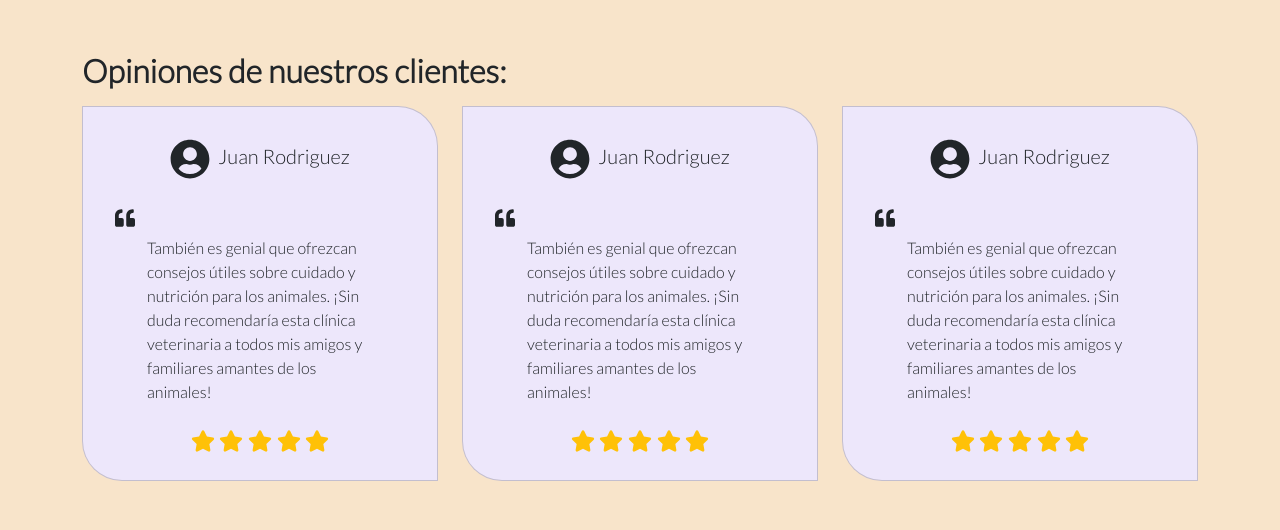
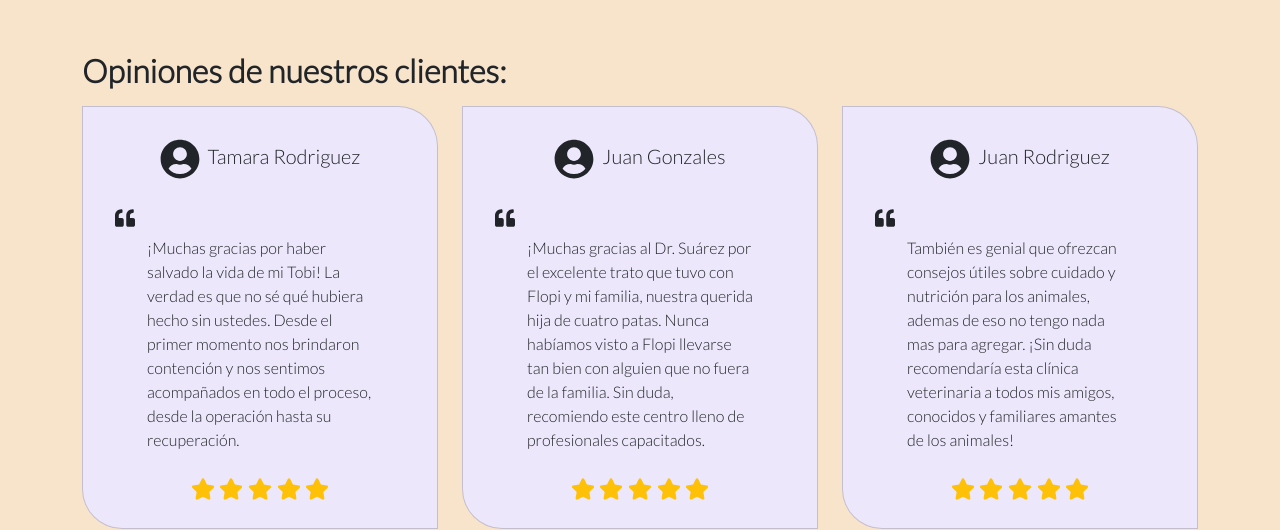
Before and after one commit to yanina-rodriguez-dev/veterinaria-frontend, a React (Vite) app: page / in a window 1280 px wide. Shown: the part 3880-4410 px from the top of the page. Built offline with nearby package versions, Linux system fonts and the light colour scheme.

Commit message:
Modifico el sector de opiniones con diferentes comentarios

```diff
--- a/src/App.css
+++ b/src/App.css
@@ -1,5 +1,6 @@
 .fondoGeneral{
-   background: #e7d0b1;
+   /* background: #e7d0b1; */
+   background-color: rgb(249, 231, 231);
 }
 .opinion{
    border-radius: 0px 40px;
--- a/src/components/common/Menu.jsx
+++ b/src/components/common/Menu.jsx
@@ -60,8 +60,8 @@ function Menu({ usuarioLogueado, setUsuarioLogueado }) {
             />
           </Navbar.Brand>
           <Navbar.Offcanvas
-            show={offcanvasShow} // Asignar el estado del Offcanvas al prop 'show'
-            onHide={cerrarOffcanvas} // Llamar a la función para cerrar el Offcanvas al hacer clic fuera del mismo
+            show={offcanvasShow}
+            onHide={cerrarOffcanvas}
             id={`offcanvasNavbar-expand-${expand}`}
             aria-labelledby={`offcanvasNavbarLabel-expand-${expand}`}
             placement="start"
--- a/src/components/views/Error404.jsx
+++ b/src/components/views/Error404.jsx
@@ -8,10 +8,10 @@ import "../../css/Error404.css"
 const Error404 = () => {
   return (
     <section className="error text-center my-0 mt-0 mainSection fondoError">
-      <img src={errorCanva} alt="error404" className="widthGif" />
+      <img src={errorCanva} alt="error404"/>
       <div>
         <Link to="/">
-        <Button variant="default" className="btnError mt-3 text-light">Volver al inicio</Button>
+        <Button variant="default" className="btnError my-3 text-light">Volver al inicio</Button>
         </Link>
       </div>
     </section>
--- a/src/components/views/paginaPrincipal/Opiniones.jsx
+++ b/src/components/views/paginaPrincipal/Opiniones.jsx
@@ -15,17 +15,14 @@ const Opiniones = () => {
                 <Card.Title className="mb-4 my-3 text-center">
                   {" "}
                   <FaUserCircle className="fs-1 me-2" />
-                  Juan Rodriguez{" "}
+                  Tamara Rodriguez{" "}
                 </Card.Title>
                 <Card.Title className="mb-2">
                   {" "}
                   <FaQuoteLeft className="ms-3" />{" "}
                 </Card.Title>
-                <Card.Text className="mx-lg-5 mx-md-1 mx-5">
-                  También es genial que ofrezcan consejos útiles sobre cuidado y
-                  nutrición para los animales. ¡Sin duda recomendaría esta
-                  clínica veterinaria a todos mis amigos y familiares amantes de
-                  los animales!
+                <Card.Text className="mx-lg-5 mx-md-1 mx-5 h-100">
+                ¡Muchas gracias por haber salvado la vida de mi Tobi! La verdad es que no sé qué hubiera hecho sin ustedes. Desde el primer momento nos brindaron contención y nos sentimos acompañados en todo el proceso, desde la operación hasta su recuperación.
                 </Card.Text>
               </Card.Body>
               <Card.Text className="text-center text-warning mb-4 fs-4">
@@ -39,17 +36,14 @@ const Opiniones = () => {
                 <Card.Title className="mb-4 my-3 text-center">
                   {" "}
                   <FaUserCircle className="fs-1 me-2" />
-                  Juan Rodriguez{" "}
+                  Juan Gonzales{" "}
                 </Card.Title>
                 <Card.Title className="mb-2">
                   {" "}
                   <FaQuoteLeft className="ms-3" />{" "}
                 </Card.Title>
                 <Card.Text className="mx-lg-5 mx-md-1 mx-5">
-                  También es genial que ofrezcan consejos útiles sobre cuidado y
-                  nutrición para los animales. ¡Sin duda recomendaría esta
-                  clínica veterinaria a todos mis amigos y familiares amantes de
-                  los animales!
+                ¡Muchas gracias al Dr. Suárez por el excelente trato que tuvo con Flopi y mi familia, nuestra querida hija de cuatro patas. Nunca habíamos visto a Flopi llevarse tan bien con alguien que no fuera de la familia. Sin duda, recomiendo este centro lleno de profesionales capacitados.
                 </Card.Text>
               </Card.Body>
               <Card.Text className="text-center text-warning mb-4 fs-4">
@@ -71,8 +65,8 @@ const Opiniones = () => {
                 </Card.Title>
                 <Card.Text className="mx-lg-5 mx-md-1 mx-5">
                   También es genial que ofrezcan consejos útiles sobre cuidado y
-                  nutrición para los animales. ¡Sin duda recomendaría esta
-                  clínica veterinaria a todos mis amigos y familiares amantes de
+                  nutrición para los animales, ademas de eso no tengo nada mas para agregar. ¡Sin duda recomendaría esta
+                  clínica veterinaria a todos mis amigos, conocidos y familiares amantes de
                   los animales!
                 </Card.Text>
               </Card.Body>
```
